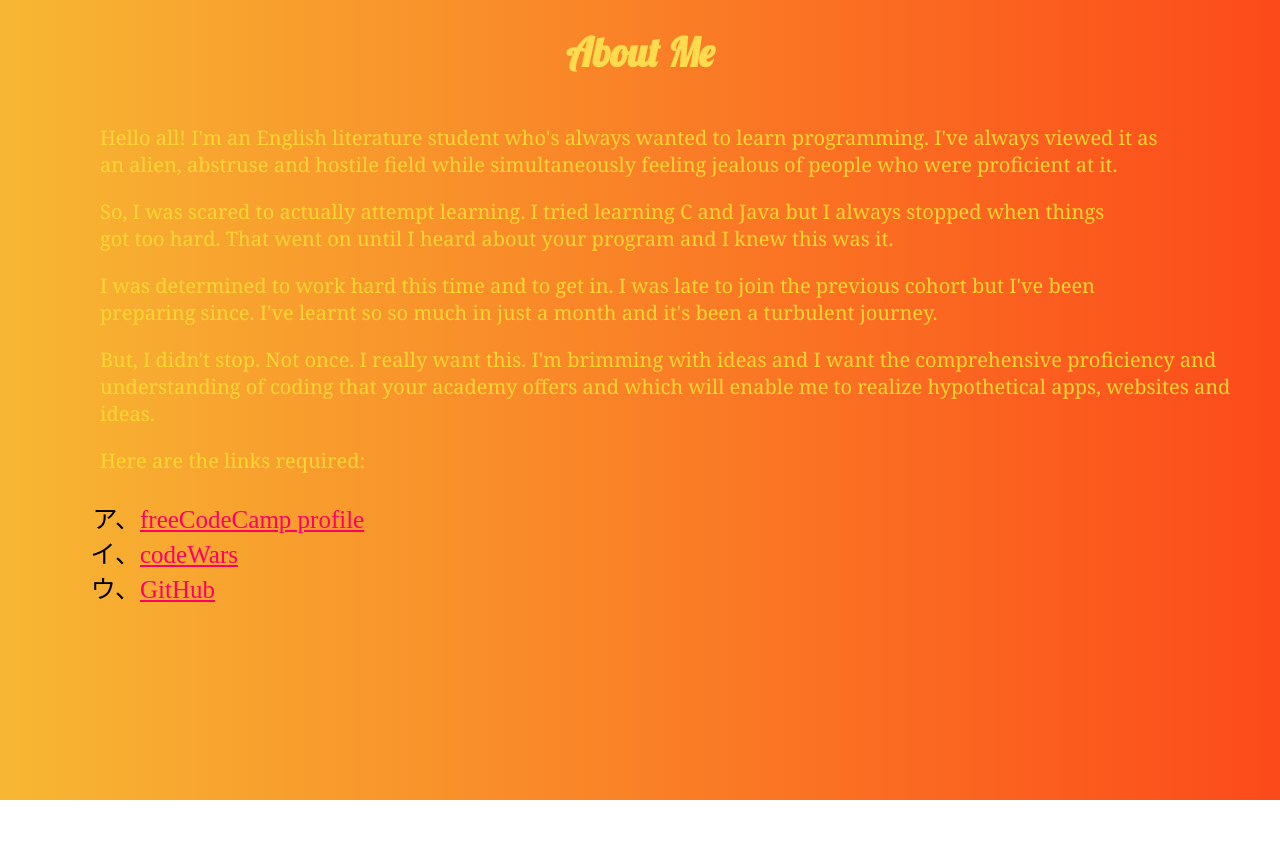
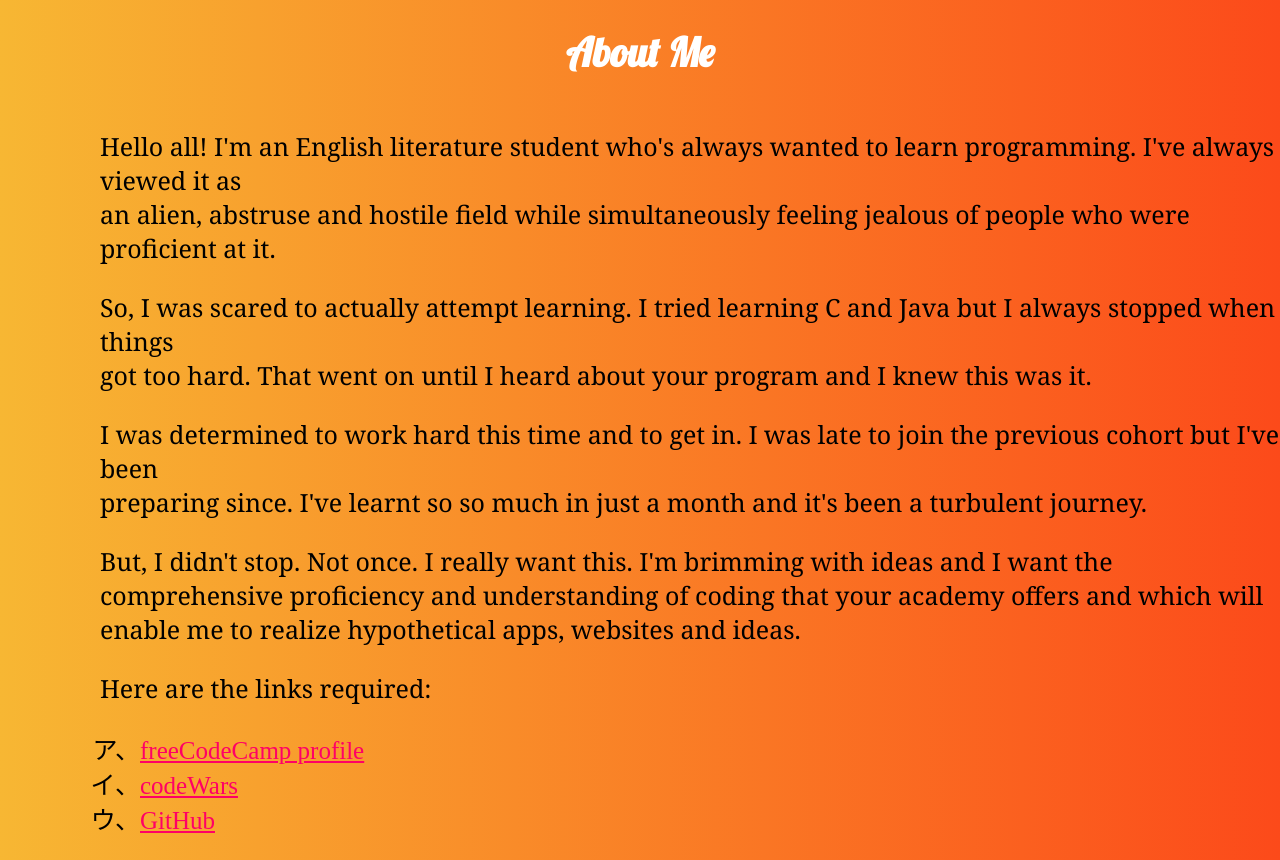
Before and after one commit to OnsNader/OnsNader.github.io, a plain HTML site: page index.html in a window 1280 px wide. Before the commit the page ends 800 px from the top, so only its background shows below. Drawn offline with Linux system fonts and the light colour scheme.

Commit message:
Update index.html

```diff
--- a/index.html
+++ b/index.html
@@ -13,11 +13,11 @@ background: linear-gradient(to right, #f7b733, #fc4a1a); /* W3C, IE 10+/ Edge, F
 }
 #move{position:absolute;
 left: 100px ;}
-p{font-size:20px;
+p{font-size:25px;
 font-family: Georgia;
-color: rgb(255, 214, 51);}
+color: rgb(0, 0, 0);}
 h1{font-family:Lobster;
-color: rgb(255, 219, 77);
+color: rgb(255, 255, 255);
 font-size: 40px}
 ul{font-size: 25px;
 list-style-type: katakana;
```
